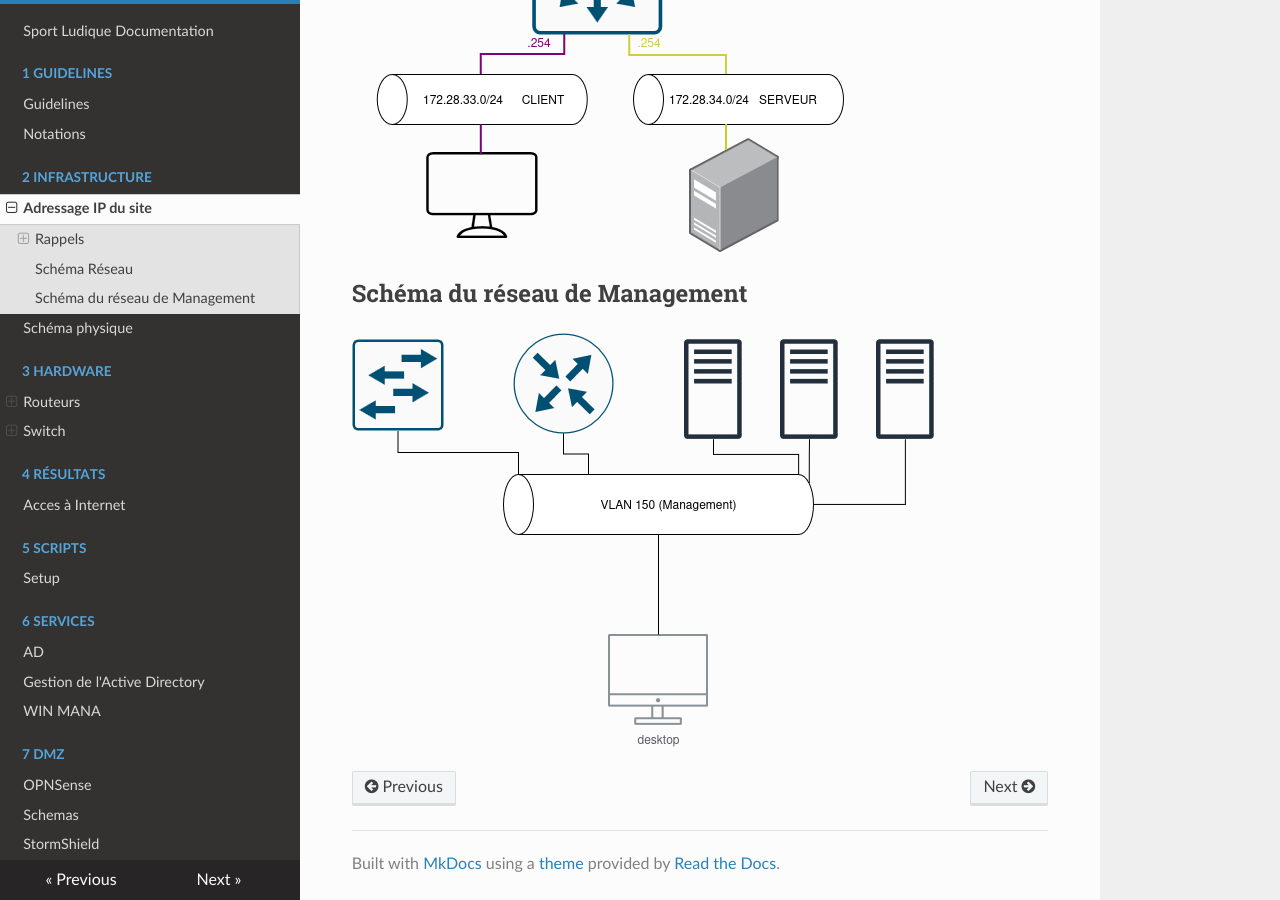
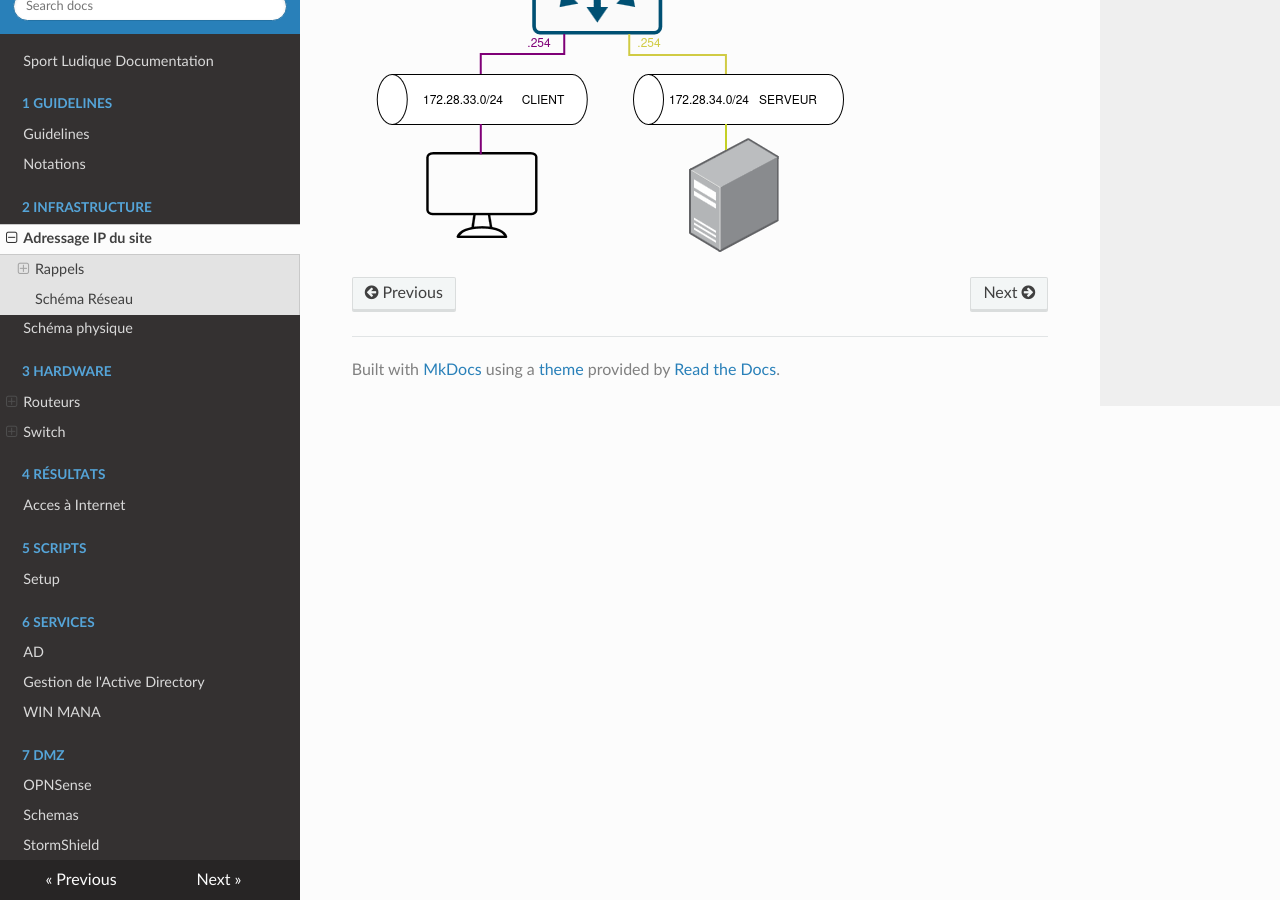
Before and after one commit to DSISportLudique/SportLudique2Doc, an MkDocs documentation site: the page built from docs/2 - Infrastructure/ip.md, in a window 1280 px wide and 900 px high, scrolled down 1677 px. Built offline with MkDocs 1.6.1, drawn with Linux system fonts in a browser that asks for light colours; nearby versions of some CDN libraries.

Commit message:
removed mana diagram, pointless and lazy to update it

```diff
--- a/docs/2 - Infrastructure/ip.md
+++ b/docs/2 - Infrastructure/ip.md
@@ -21,8 +21,3 @@ L'adresse réseau du FAI1 est `221.87.141.0/30` et celle du FAI2 `183.44.4.0/30`
 ## Schéma Réseau
 
 ![schéma reseau](../assets/SchemaLogDMZ.drawio.png)
-
-
-## Schéma du réseau de Management
-
-![schéma VLAN Management](../assets/InfraManagement.drawio.png)
```
